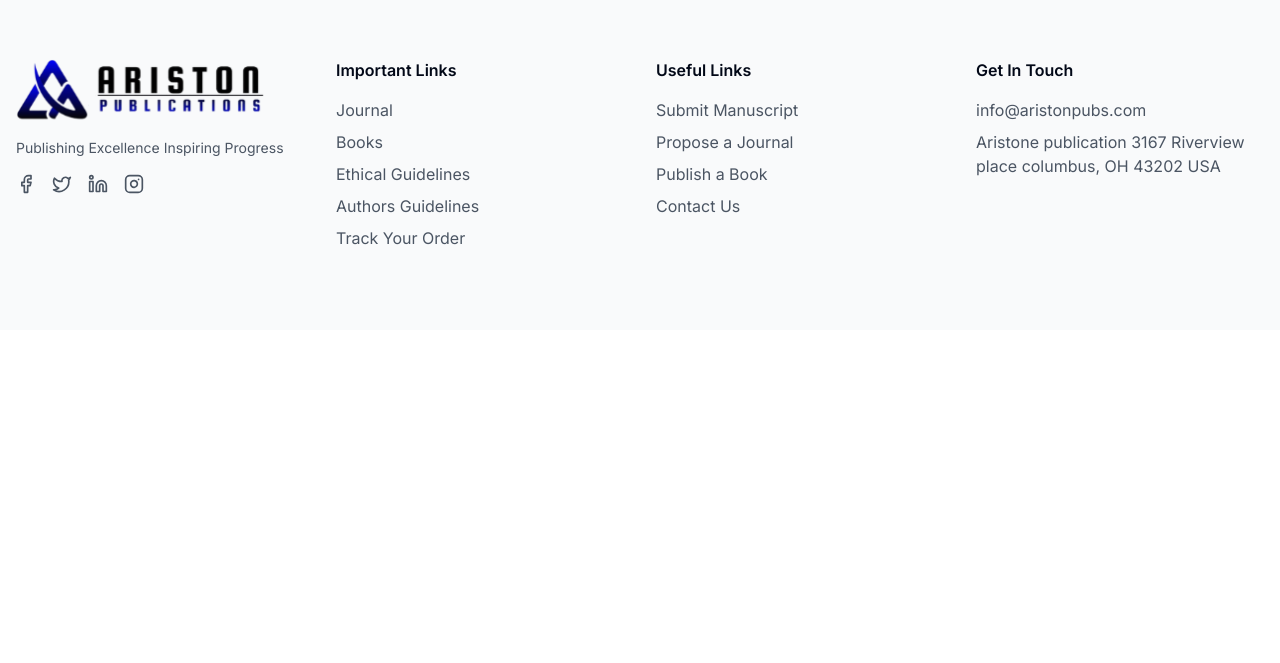
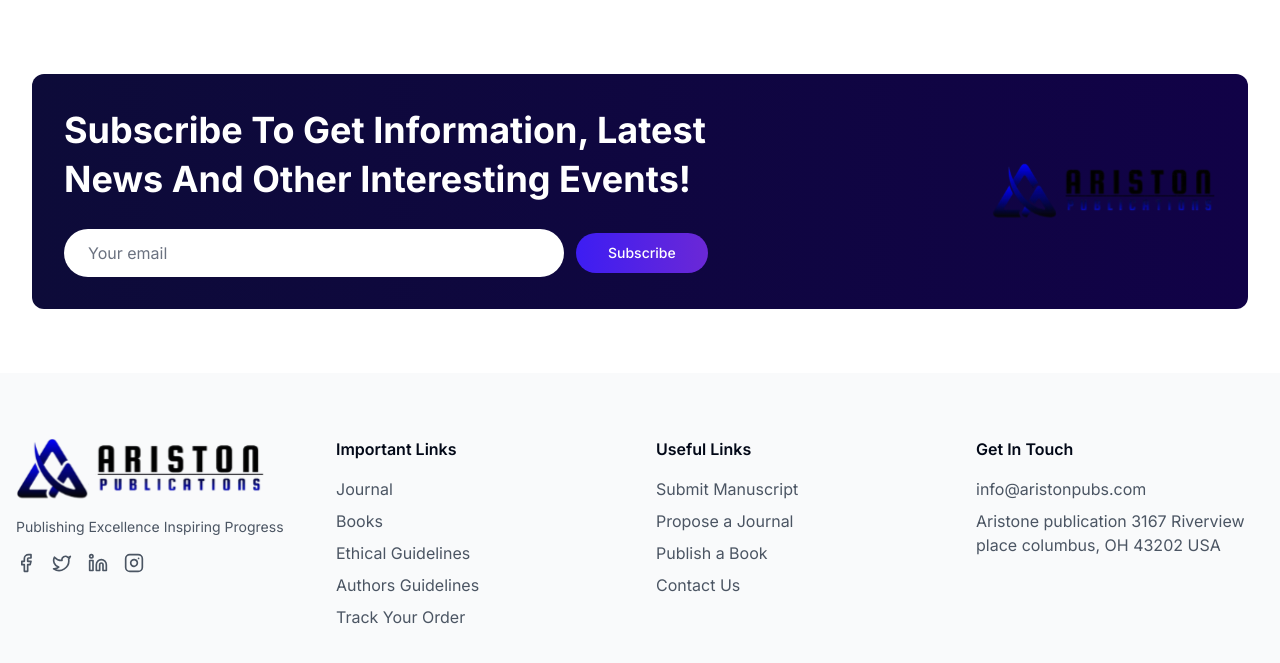
Before and after one commit to UsamaGhazan/Ariston-Publications, a React (Vite) app: page /about in a window 1280 px wide. Shown: the part 5765-6428 px from the top of the page. Before the commit the page ends 6095 px from the top, so only its background shows below. Built offline with nearby package versions, Linux system fonts and the light colour scheme.

Commit message:
Banner added

```diff
--- a/src/pages/About.tsx
+++ b/src/pages/About.tsx
@@ -17,6 +17,8 @@ import inclusivity from "../assets/inclusivity.svg";
 import innovation from "../assets/innovation.svg";
 import collaboration from "../assets/collaboration.svg";
 import author from "../assets/author.svg";
+import NewsletterSubscribeCard from "@/components/home/Newsletter";
+
 
 const workWeDo = [
   {
@@ -359,6 +361,7 @@ const About = () => {
 
       {/* Banner Section */}
       <section></section>
+      <NewsletterSubscribeCard />
     </div>
   );
 };
--- a/src/pages/News.tsx
+++ b/src/pages/News.tsx
@@ -1,5 +1,7 @@
 import messageicon from "../assets/messageicon.svg";
 import resourceimg from '../assets/resources.png'
+import NewsletterSubscribeCard from "@/components/home/Newsletter";
+
 const events = [
   {
     id: 1,
@@ -188,16 +190,16 @@ const News = () => {
         </div>
 
         <div className="grid grid-cols-3 gap-8">
-          {
-            resources.map((itm,index)=>(
-              <div key={index} className="border border-[red]">
-                <img src={itm.image} alt="" />
-                <p>{itm.title}</p>
-              </div>
-            ))
-          }
+          {resources.map((itm, index) => (
+            <div key={index} className="border border-[red]">
+              <img src={itm.image} alt="" />
+              <p>{itm.title}</p>
+            </div>
+          ))}
         </div>
       </section>
+
+      <NewsletterSubscribeCard />
     </div>
   );
 };
--- a/src/pages/Services.tsx
+++ b/src/pages/Services.tsx
@@ -11,6 +11,7 @@ import innovation from "../assets/innovation.svg";
 import collaboration from "../assets/collaboration.svg";
 import author from "../assets/author.svg";
 import servicesmain from "../assets/servicesmain.png";
+import NewsletterSubscribeCard from "@/components/home/Newsletter";
 
 const values = [
   {
@@ -249,6 +250,8 @@ const About = () => {
           ))}
         </div>
       </section>
+
+      <NewsletterSubscribeCard />
     </div>
   );
 };
```
